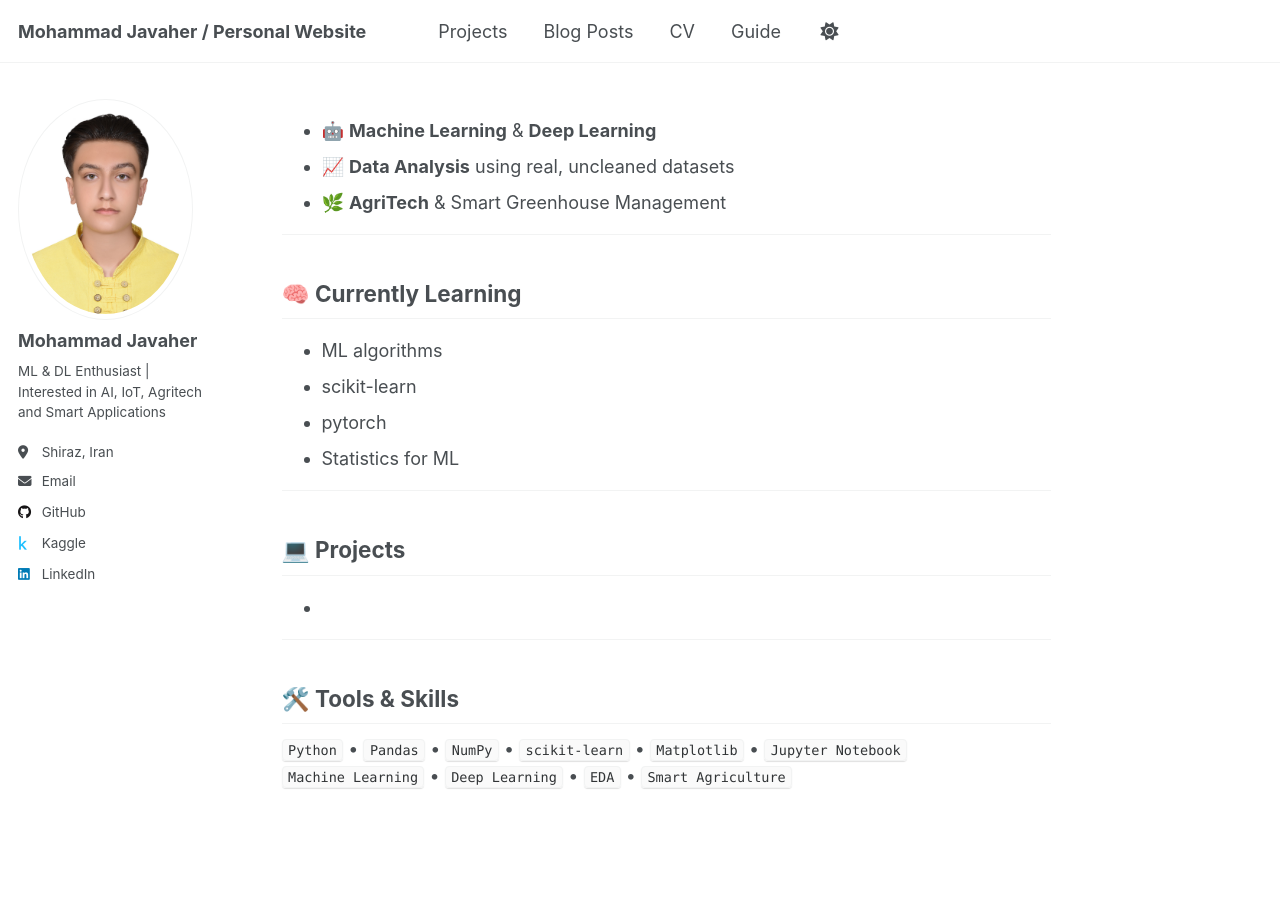
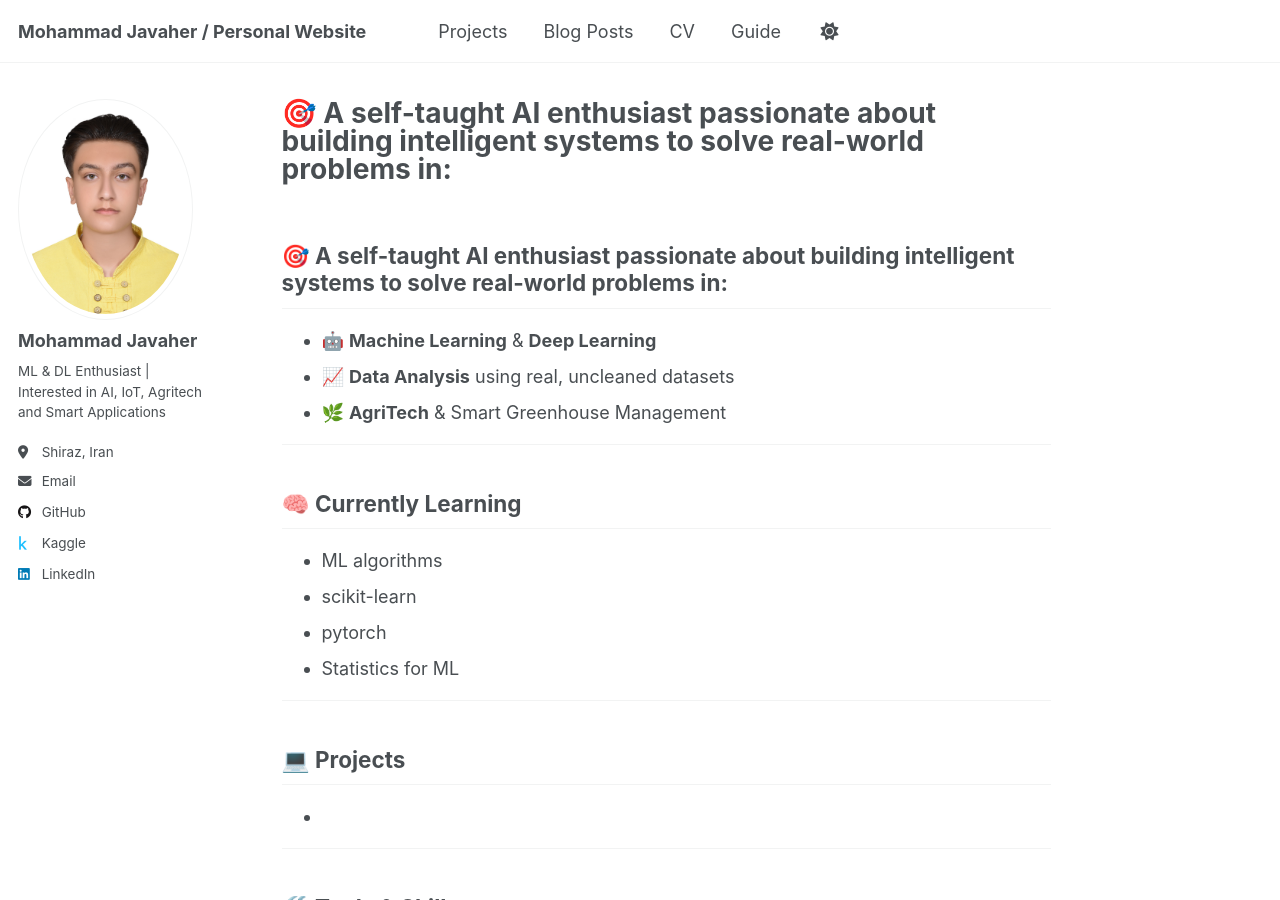
Before and after one commit to mohammad-javaher/mohammad-javaher.github.io, a Jekyll site: the page built from _pages/about.md, in a window 1280 px wide and 900 px high. Built offline with Jekyll 4.4.1, drawn with Linux system fonts in a browser that asks for light colours; a script that is not in the unit is left out; our own code applies the rules of GitHub Pages for plain Markdown files.

Commit message:
Update about.md

```diff
--- a/_pages/about.md
+++ b/_pages/about.md
@@ -7,6 +7,7 @@ redirect_from:
   - /about.html
 ---
 
+## 🎯 A self-taught AI enthusiast passionate about building intelligent systems to solve real-world problems in:
 - 🤖 **Machine Learning** & **Deep Learning**
 - 📈 **Data Analysis** using real, uncleaned datasets
 - 🌿 **AgriTech** & Smart Greenhouse Management
```
